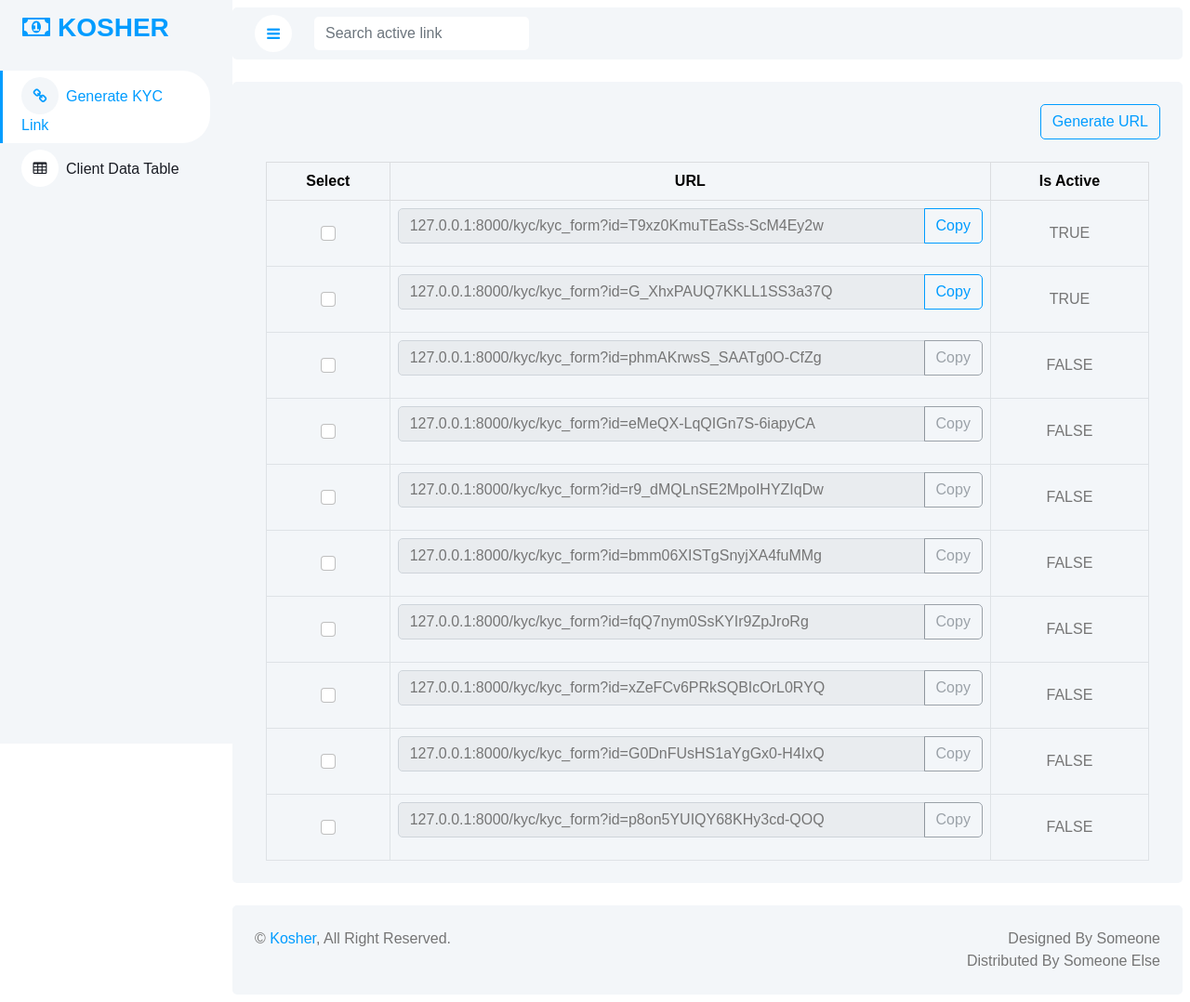
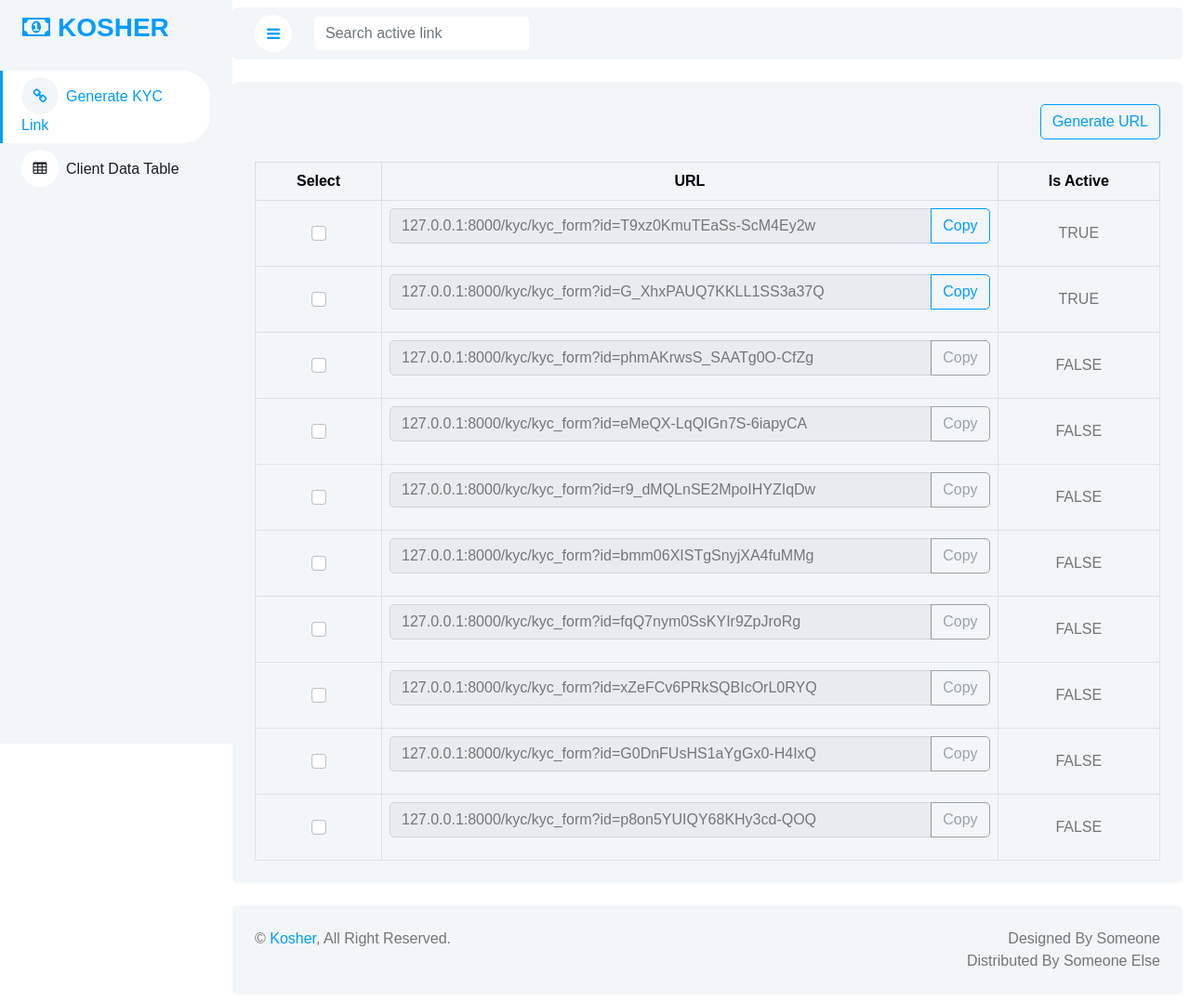
Before and after one commit to vaishnavi0393/kosher, a Django app: page /kyc/ in a window 1280 px wide. Shown: the whole page at 93% size. Run offline with Django 4.2, Linux system fonts and the light colour scheme; a user stored in the database is signed in; data comes from the database, SQL or seed files in the repository; some libraries are stand-ins or nearby versions.

Commit message:
some ui fixes

```diff
--- a/kyc/static/kyc/js/main.js
+++ b/kyc/static/kyc/js/main.js
@@ -26,6 +26,11 @@
     });
 
 
+    $('.nav-item').click(function(){
+        if ($(window).width() < 1024) {
+            $('.sidebar, .content').toggleClass("open");
+        }
+    })
     // Sidebar Toggler
     $('.sidebar-toggler').click(function () {
         $('.sidebar, .content').toggleClass("open");
--- a/kyc/templates/kyc/client_data_table.html
+++ b/kyc/templates/kyc/client_data_table.html
@@ -2,7 +2,7 @@
                 <!--client data area start-->
 
                         <div id ="client_data_area">
-                            <div class="container">
+                            <div class="table-responsive">
                                 <table class="table text-start align-middle table-bordered table-hover mb-0">
                                     <thead class="table-light">
                                         <th scope="col">Client_Id</th>
--- a/kyc/templates/kyc/gen_kyc_url_table.html
+++ b/kyc/templates/kyc/gen_kyc_url_table.html
@@ -5,7 +5,7 @@
         <h6 class="mb-0"></h6>
         <button type="button" id="gen_kyc_url" class="btn btn-outline-primary">Generate URL</button>
     </div>
-    <div class="container">
+    <div class="table-responsive">
         <table class="table text-center align-middle table-bordered table-hover mb-0">
             <thead class="table-light">
                 <th scope="col">Select</th>
--- a/kyc/templates/kyc/nav.html
+++ b/kyc/templates/kyc/nav.html
@@ -2,12 +2,10 @@
       <div class="content mt-2">
         <!-- Navbar Start -->
         <nav class="navbar navbar-expand bg-light rounded navbar-light px-4 py-2 me-2">
-            <a href="/kyc" class="navbar-brand d-flex d-lg-none">
-                <h2 class="text-primary mb-0"><i class="fa fa-money"></i></h2>
-            </a>
             <a href="#" class="sidebar-toggler flex-shrink-1">
                 <i class="fa fa-bars"></i>
             </a>
+
             <form class="d-none d-md-flex ms-4">
                 <input class="form-control border-0" id="myInput" type="search" placeholder="Search active link">
             </form>
--- a/kyc/templates/kyc/sidebar.html
+++ b/kyc/templates/kyc/sidebar.html
@@ -4,6 +4,8 @@
         <a href="" class="navbar-brand mx-4 mb-3">
             <h3 class="text-primary"><i class="fa fa-money me-2"></i>KOSHER</h3>
         </a>
+
+
         <!-- <div class="d-flex align-items-center ms-4 mb-4">
             <div class="position-relative">
                 <img class="rounded-circle" src="img/user.jpg" alt="" style="width: 40px; height: 40px;">
```
